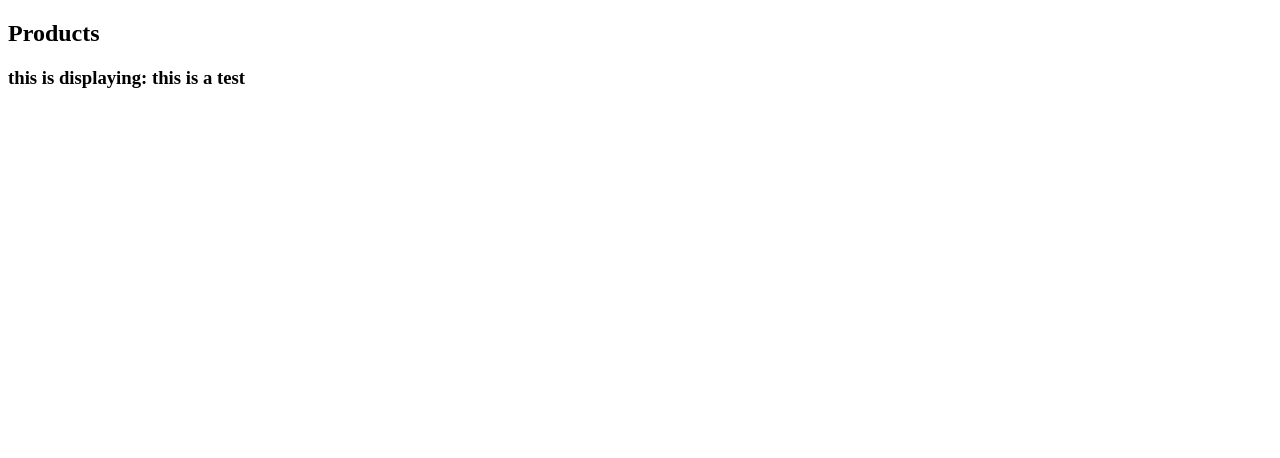
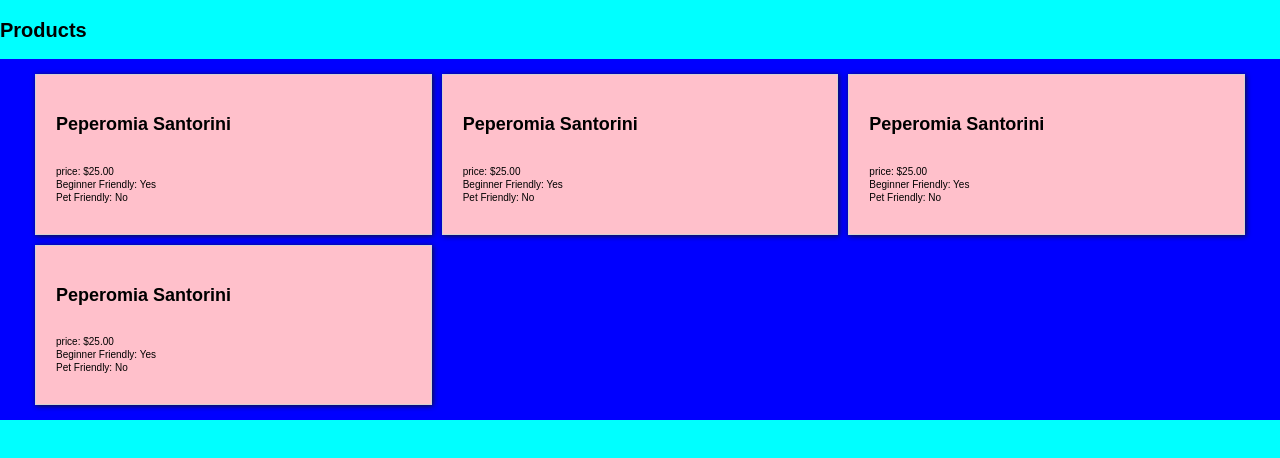
Before and after one commit to RGA29/TheBeleafer, a React app: page / in a window 1280 px wide. Shown: the top 458 px of the page. Built offline with nearby package versions, Linux system fonts and the light colour scheme.

Commit message:
renders multiple cards in a 3 column grid

```diff
--- a/package.json
+++ b/package.json
@@ -20,7 +20,11 @@
     "@babel/preset-env": "^7.24.0",
     "@babel/preset-react": "^7.23.3",
     "babel-loader": "^9.1.3",
+    "css-loader": "^6.10.0",
     "html-webpack-plugin": "^5.6.0",
+    "sass": "^1.71.1",
+    "sass-loader": "^14.1.1",
+    "style-loader": "^3.3.4",
     "webpack": "^5.90.3",
     "webpack-cli": "^5.1.4",
     "webpack-dev-server": "^5.0.2"
--- a/src/App.jsx
+++ b/src/App.jsx
@@ -1,5 +1,7 @@
 import React, { Component } from 'react';
 import Products from './components/Products';
+
+// import './stylesheets/styles.css';
 
 
 const App = props => {
--- a/src/components/ProductCard.jsx
+++ b/src/components/ProductCard.jsx
@@ -2,11 +2,18 @@ import React from 'react';
 
 
 const ProductCard = ({info}) => {
+    const { name, price , beginnerFriendly, petFriendly } = info;
     return (
         <article className="card prodCard">
+
             <div className='prodHeadContaner'>
-                <h3 className='prodName'>this is displaying: {info}</h3>
+                <h3 className='prodName'>{name}</h3>
             </div>
+            <ul className="prodDetailsList">
+                <li className="prodDetail">price: {price}</li>
+                <li className="prodDetail">Beginner Friendly: {beginnerFriendly}</li>
+                <li className="prodDetail">Pet Friendly: {petFriendly}</li>
+            </ul>
         </article>
     )
 
--- a/src/components/Products.jsx
+++ b/src/components/Products.jsx
@@ -7,7 +7,27 @@ class Products extends Component {
         super(props);
         this.state = {
             fetchedProd: false,
-            products: ['this is a test'],
+            products: [{
+                name: 'Peperomia Santorini',
+                price: '$25.00',
+                beginnerFriendly: 'Yes',
+                petFriendly: 'No',
+            }, {
+                name: 'Peperomia Santorini',
+                price: '$25.00',
+                beginnerFriendly: 'Yes',
+                petFriendly: 'No',
+            }, {
+                name: 'Peperomia Santorini',
+                price: '$25.00',
+                beginnerFriendly: 'Yes',
+                petFriendly: 'No',
+            }, {
+                name: 'Peperomia Santorini',
+                price: '$25.00',
+                beginnerFriendly: 'Yes',
+                petFriendly: 'No',
+            }],
             // modalState: {
             //     open: false,
             //     type: null,
@@ -22,11 +42,14 @@ class Products extends Component {
 
     render (){
         const { products } = this.state;
-        const prodElems = [
+        const prodElems = products.map((elem, i)=>{
+            return (
             <ProductCard
-            info = {products}
+                key ={i}
+                info = {elem}
             />
-        ]
+            );
+        });
 
         return (
             <section className='mainSection'>
--- a/src/index.js
+++ b/src/index.js
@@ -2,4 +2,6 @@ import React from "react";
 import ReactDOM from "react-dom";
 import App from './App';
 
+import styles from './stylesheets/style.css';
+
 ReactDOM.render(<App />, document.getElementById('root'))
--- /dev/null
+++ b/src/stylesheets/style.css
@@ -0,0 +1,77 @@
+html {
+    box-sizing: border-box;
+    font: 62.5% 'Source Sans Pro', sans-serif;
+}
+
+
+body {
+    margin: 0px;
+    line-height: 1.3;
+    font-family: 'Source Sans Pro', sans-serif;
+    background-color: aqua;
+}
+
+a {
+    text-decoration: none;
+}
+
+h1 {
+    font-size: 2.2rem;
+}
+
+h2 {
+    font-size: 2rem;
+}
+
+h3 {
+    font-size: 1.8rem;
+}
+
+/*Main container where products are displayed*/
+.prodContainer{
+    background-color: blue;
+    padding: 1rem 3rem;
+    display: grid;
+    grid-template-columns: repeat(3, 1fr);
+}
+
+/* product card styles*/
+.card {
+    color: black;
+    background: #f3f3f3;
+    padding: 2rem;
+    border: 1px solid lightgray;
+    box-shadow: 1px 1px 5px rgba(22, 22, 22, 0.915);
+  }
+/* product card container */
+.prodCard {
+    display: flex;
+    flex-direction: column;
+    justify-content: flex-start;
+    margin: 0.5rem;
+    background-color: pink;
+  }
+
+  /* character card header */
+.prodHeadContainer {
+    display: flex;
+    flex-direction: row;
+    align-items: center;
+}
+
+.prodHeadContainer div {
+    width: 100%;
+  }
+
+.prodHeadContainer h3 {
+    margin: 0;
+}
+
+.prodDetailsList{
+    padding: 0;
+    list-style: none;
+}
+
+/* .prodDetail {
+    list-style: none;
+} */
--- a/webpack.config.js
+++ b/webpack.config.js
@@ -24,7 +24,11 @@ module.exports = {
                         presets: ['@babel/env', '@babel/react']
                     }
                 }
-            }
+            },
+            {
+                test: /\.s?css$/,
+                use: [ "style-loader", "css-loader", "sass-loader" ],
+            },
 
         ]
     },
```
Also changed, not shown: 1 other file (tests, documents, lock files or other folders).
